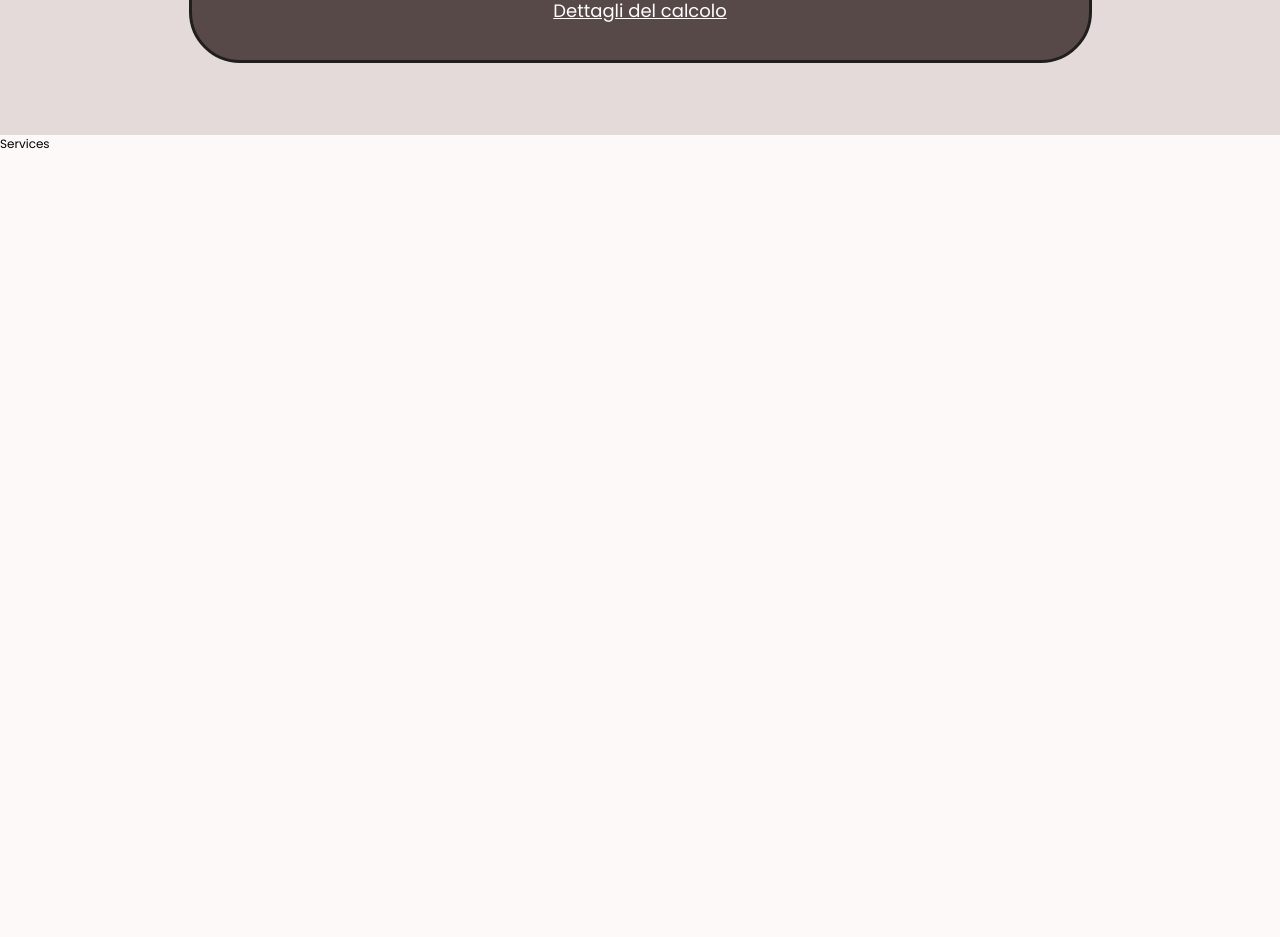
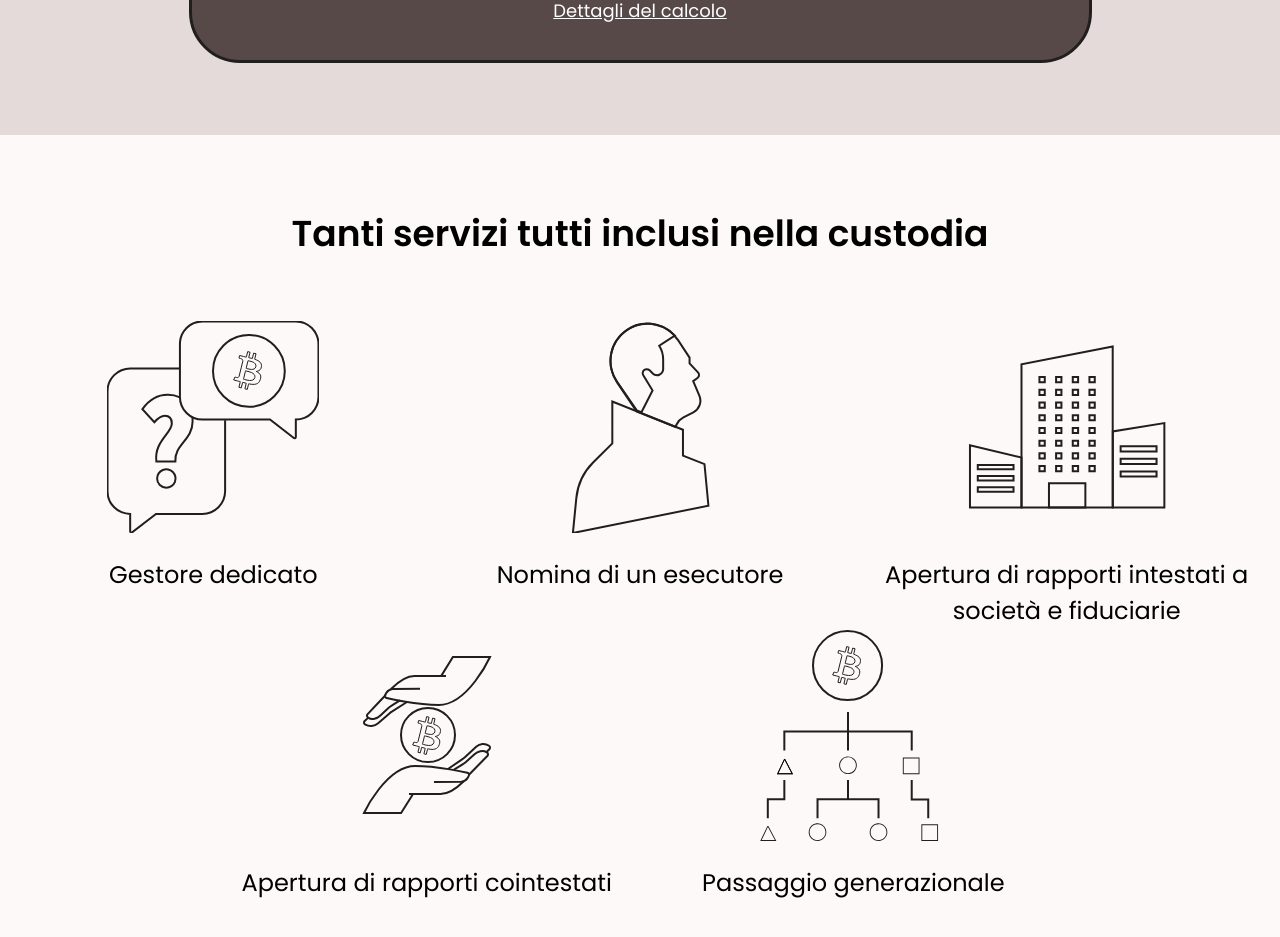
Before and after one commit to sargon17/DEseip-test, a React (Vite) app: page / in a window 1280 px wide. Shown: the part 2200-3137 px from the top of the page. Before the commit the page ends 2353 px from the top, so only its background shows below. Built offline with nearby package versions, Linux system fonts and the light colour scheme.

Commit message:
Services Layout done

```diff
--- a/src/pages/sections/Services.jsx
+++ b/src/pages/sections/Services.jsx
@@ -1,3 +1,49 @@
+import messages from "./../../assets/messages.svg";
+import esecutore from "./../../assets/esecutore.svg";
+import buildings from "./../../assets/buildings.svg";
+import hands from "./../../assets/hands.svg";
+import generations from "./../../assets/generations.svg";
+
 export default function Services() {
-  return <div>Services</div>;
+  return (
+    <>
+      <div className="services">
+        <div className="container mx-auto py-24">
+          <h2 className="h2 text-center">
+            Tanti servizi tutti inclusi nella custodia
+          </h2>
+          <div className="py-20">
+            <ul className="flex flex-row flex-wrap items-baseline justify-center">
+              <li className="w-4/12 text-center gap-4">
+                <img src={messages} alt="messages" className="mx-auto mb-8" />
+                <p className="body1">Gestore dedicato</p>
+              </li>
+              <li className="w-4/12 text-center  gap-4">
+                <img src={esecutore} alt="messages" className="mx-auto mb-8" />
+                <p className="body1">Nomina di un esecutore</p>
+              </li>
+              <li className="w-4/12 text-center  gap-4">
+                <img src={buildings} alt="messages" className="mx-auto mb-8" />
+                <p className="body1">
+                  Apertura di rapporti intestati a società e fiduciarie
+                </p>
+              </li>
+              <li className="w-4/12 text-center  gap-4">
+                <img src={hands} alt="messages" className="mx-auto mb-8" />
+                <p className="body1">Apertura di rapporti cointestati</p>
+              </li>
+              <li className="w-4/12 text-center  gap-4">
+                <img
+                  src={generations}
+                  alt="messages"
+                  className="mx-auto mb-8"
+                />
+                <p className="body1">Passaggio generazionale</p>
+              </li>
+            </ul>
+          </div>
+        </div>
+      </div>
+    </>
+  );
 }
```
